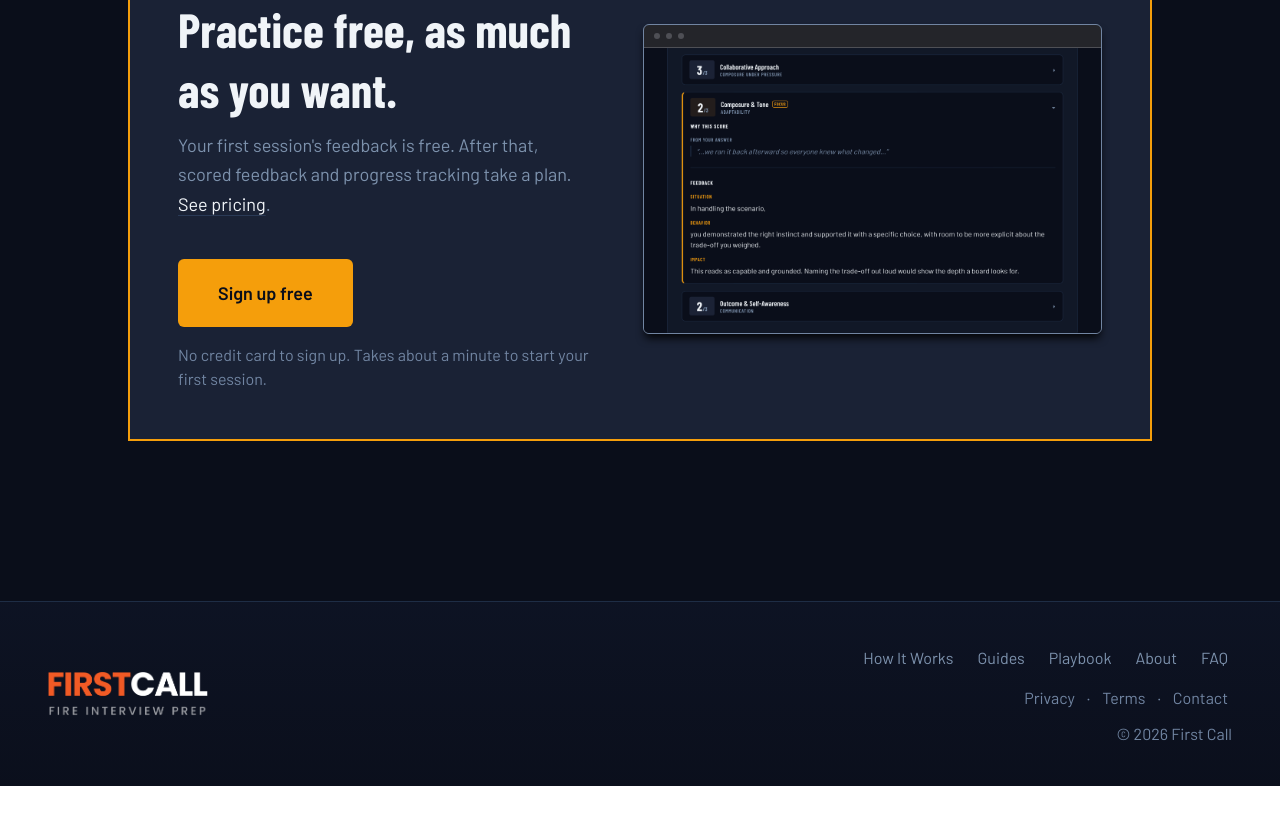
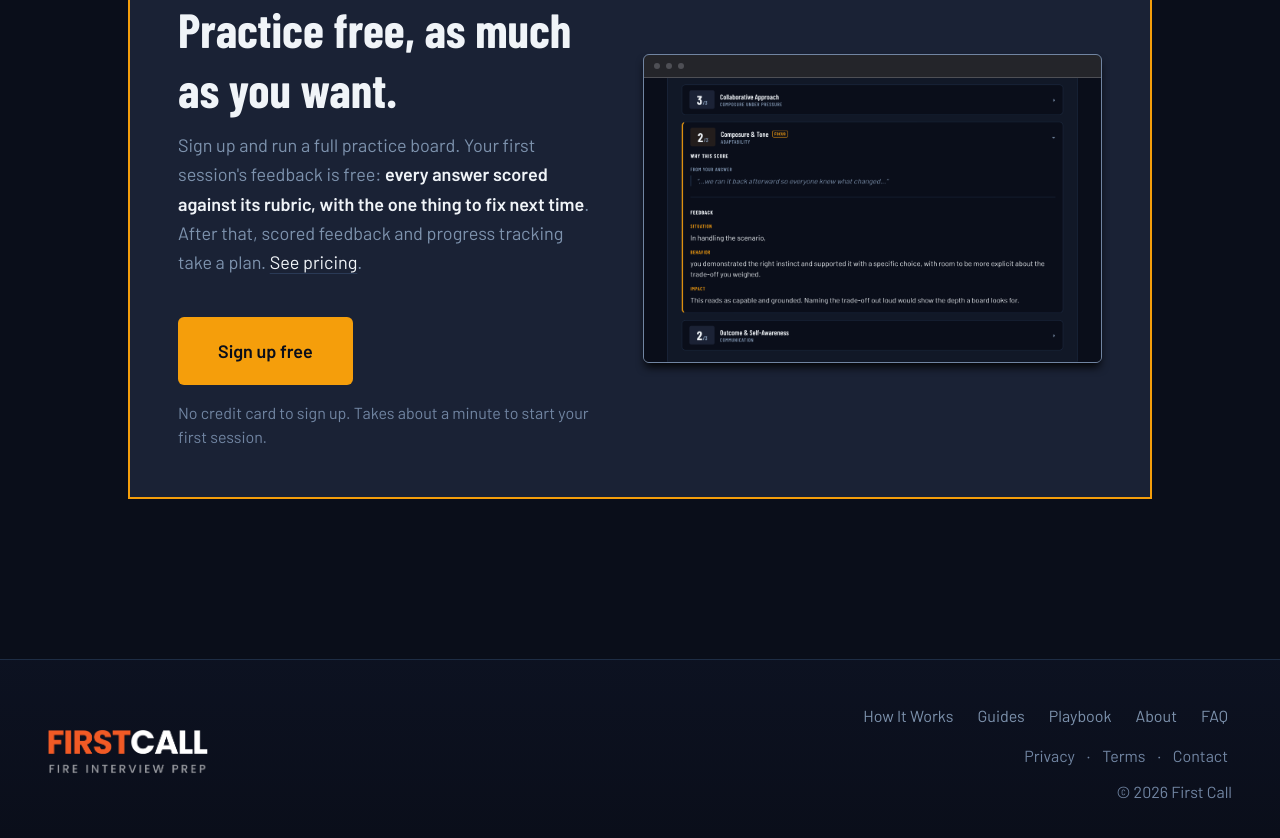
Before and after one commit to claritydigitalsystems/fireprep-landing, a Next.js app: page / in a window 1280 px wide. Shown: the part 8240-9078 px from the top of the page. Before the commit the page ends 9026 px from the top, so only its background shows below. Built offline with nearby package versions, Linux system fonts and the light colour scheme; no server answers.

Commit message:
Homepage closing card: restore why feedback is worth it

```diff
--- a/src/app/page.tsx
+++ b/src/app/page.tsx
@@ -765,8 +765,14 @@ export default function Home() {
 
               {/* slot: subcopy */}
               <p className="mb-10 text-lg leading-relaxed text-text-secondary">
-                Your first session&apos;s feedback is free. After that, scored
-                feedback and progress tracking take a plan.{" "}
+                Sign up and run a full practice board. Your first session&apos;s
+                feedback is free:{" "}
+                <strong className="font-semibold text-text-primary">
+                  every answer scored against its rubric, with the one thing to fix
+                  next time
+                </strong>
+                . After that, scored feedback and progress tracking take a
+                plan.{" "}
                 <Link href="/faq#how-much-does-it-cost" className={TEXT_LINK}>
                   See pricing
                 </Link>
```
